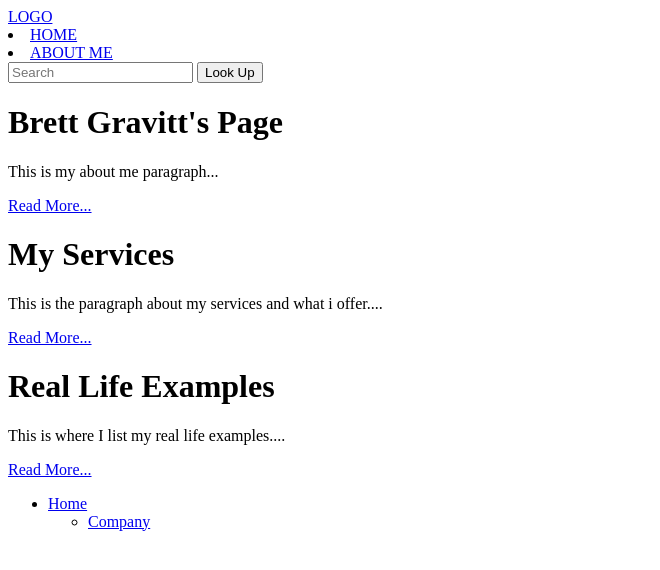
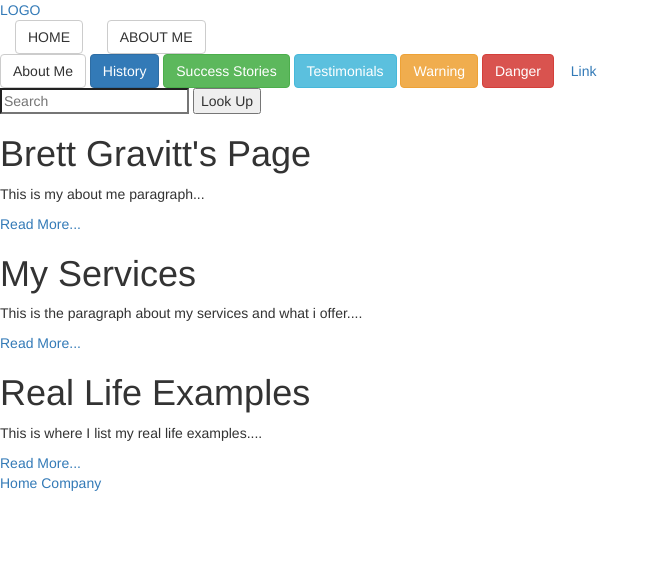
Before and after one commit to brettgravitt/brettgravitt.github.io, a plain HTML site: page index.html in a window 1280 px wide. Shown: the whole page, without its empty margins (0-660 px from the left). Drawn offline with nearby package versions, Linux system fonts and the light colour scheme.

Commit message:
Update Feb 9th

```diff
--- a/index.html
+++ b/index.html
@@ -1,18 +1,41 @@
 <html>
-  <head></head>
+  <head>
+    <link href="https://maxcdn.bootstrapcdn.com/bootstrap/3.3.2/css/bootstrap.min.css" rel="stylesheet">
+  </head>
   <body>
     <div id=top>
     <header>
       <a id="logo" href="/">LOGO</a>
       <nav id="main">
-        <li>
-        <a href="#">HOME
-          </li>
+       <div class="col-md-1">
+        <a class="btn btn-default" href="#">HOME</a>
+
+
           </nav>
-      <li>
-      <a href="aboutme">ABOUT ME </a>
 
+      <a class="btn btn-default" href="aboutme">ABOUT ME </a>
       </header>
+
+      <!-- Standard button -->
+<button type="button" class="btn btn-default">About Me</button>
+
+<!-- Provides extra visual weight and identifies the primary action in a set of buttons -->
+<button type="button" class="btn btn-primary">History</button>
+
+<!-- Indicates a successful or positive action -->
+<button type="button" class="btn btn-success">Success Stories</button>
+
+<!-- Contextual button for informational alert messages -->
+<button type="button" class="btn btn-info">Testimonials</button>
+
+<!-- Indicates caution should be taken with this action -->
+<button type="button" class="btn btn-warning">Warning</button>
+
+<!-- Indicates a dangerous or potentially negative action -->
+<button type="button" class="btn btn-danger">Danger</button>
+
+<!-- Deemphasize a button by making it look like a link while maintaining button behavior -->
+<button type="button" class="btn btn-link">Link</button>
 
     <form>
       <div>
@@ -37,14 +60,8 @@
   <a href="google.com"> Read More... </a>
   </div>
   <nav>
-    <ul>
-      <li>
-        <a href="/">Home<a>
-          </li>
-   <ul>
-      <li>
-        <a href="/">Company<a>
-          </li>
+<a href="/">Home<a>
+<a href="/">Company<a>
 
 
   </body>
```
